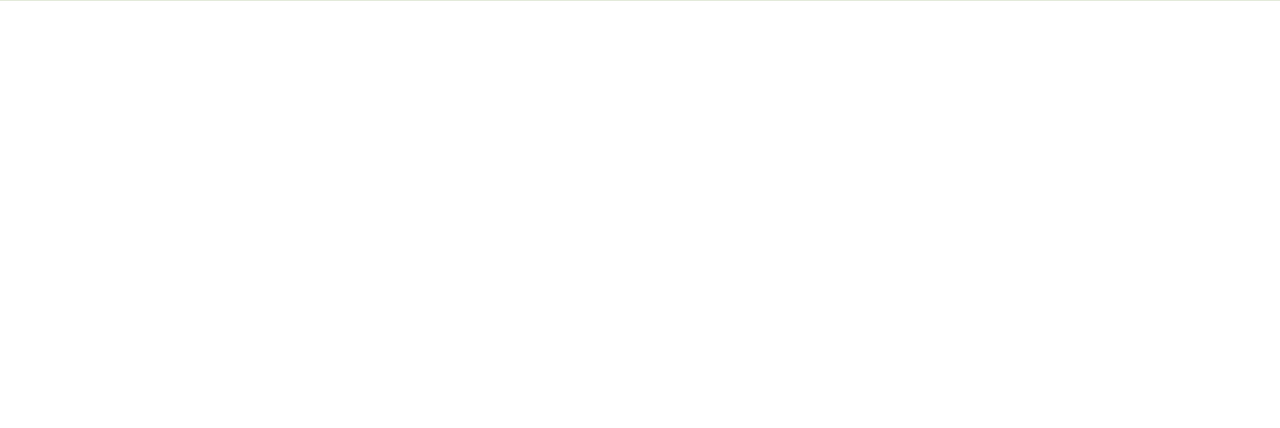
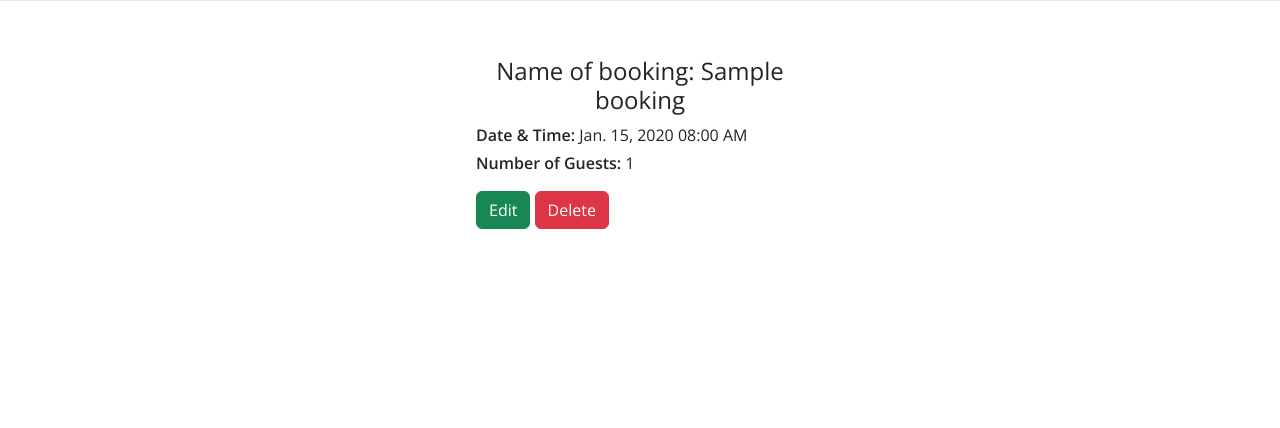
Before and after one commit to sinastiller/pp4_restaurant_website, a Django app: template templates/manage_booking.html in a window 1280 px wide. Shown: the part 74-502 px from the top of the page. Run offline with Django 3.2, Linux system fonts and the light colour scheme; the template is opened without the code that fills it: values that come from a table or form of the project are taken from there, others are empty; tables that the repository leaves empty hold one stand-in row (values such as "Sample post"); parts of the project's set-up code (start-up, migrations or seed data) failed here and were passed over; some libraries are stand-ins or nearby versions; some web fonts are replaced.

Commit message:
Add urls for edit and delete buttons

```diff
--- a/templates/manage_booking.html
+++ b/templates/manage_booking.html
@@ -1,11 +1,26 @@
 {% extends 'base.html' %}
 
 {% block content %}
-<div>
-  <p>{{ bookings.name }}</p>
-  <p>{{ bookings.number_of_guests }}</p>
-  <p>{{ bookings.date }}</p>
-  <p>{{ bookings.time }}</p>
+<div class="row row-cols-1 row-cols-md-2 m-3 g-4">
+  {% for booking in bookings %}
+  <div class="col-md-4 offset-md-4 col-sm-6 offset-sm-3">
+    <div class="card manage border border-0 d-flex justify-content-center h-100 mx-2">
+      <div class="card-body h-100 mx-2">
+        <h4 class="text-center">
+          Name of booking: {{ booking.name }}
+        </h4>
+        <div class="card-text">
+          <div class="align-self-center">
+            <p class="mb-1"><strong>Date & Time:</strong> {{ booking.date }} {{ booking.time }}</p>
+            <p class="mb-3"><strong>Number of Guests:</strong> {{ booking.number_of_guests }}</p>
+          </div>
+          <a href="{% url 'booking:edit_booking' booking.id %}" class="btn btn-success">Edit</a>
+          <a href="{% url 'booking:delete_booking' booking.id %}" class="btn btn-danger">Delete</a>
+        </div>
+      </div>
+    </div>
+  </div>
+  {% endfor %}
+</div>
 
-</div>
 {% endblock content %}
```
